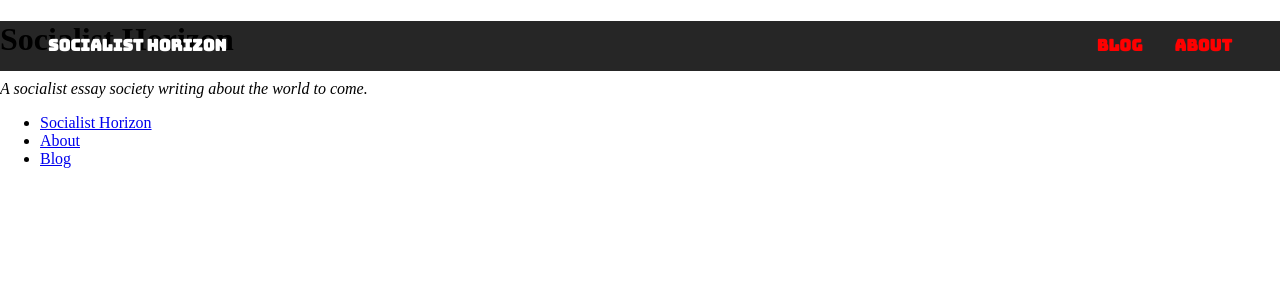
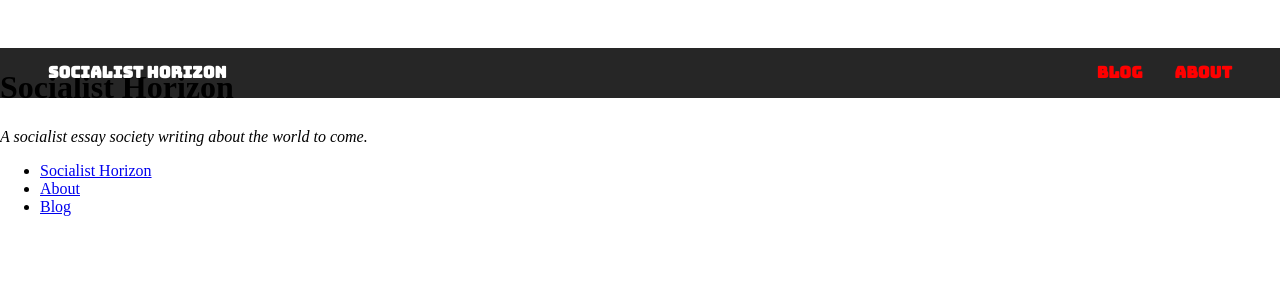
Before and after one commit to socialisthorizon/socialisthorizon.github.io, a Jekyll site: the page built from index.md, in a window 1280 px wide. Shown: the top 300 px of the page. Built offline with Jekyll 4.4.1, drawn with Linux system fonts in a browser that asks for light colours; some web fonts are replaced.

Commit message:
Add 3em to top of page

```diff
--- a/assets/css/_sass/_layouts/_default.scss
+++ b/assets/css/_sass/_layouts/_default.scss
@@ -1,3 +1,4 @@
 body {
 	margin: 0;
+	padding-top: 3em;
 }
```
